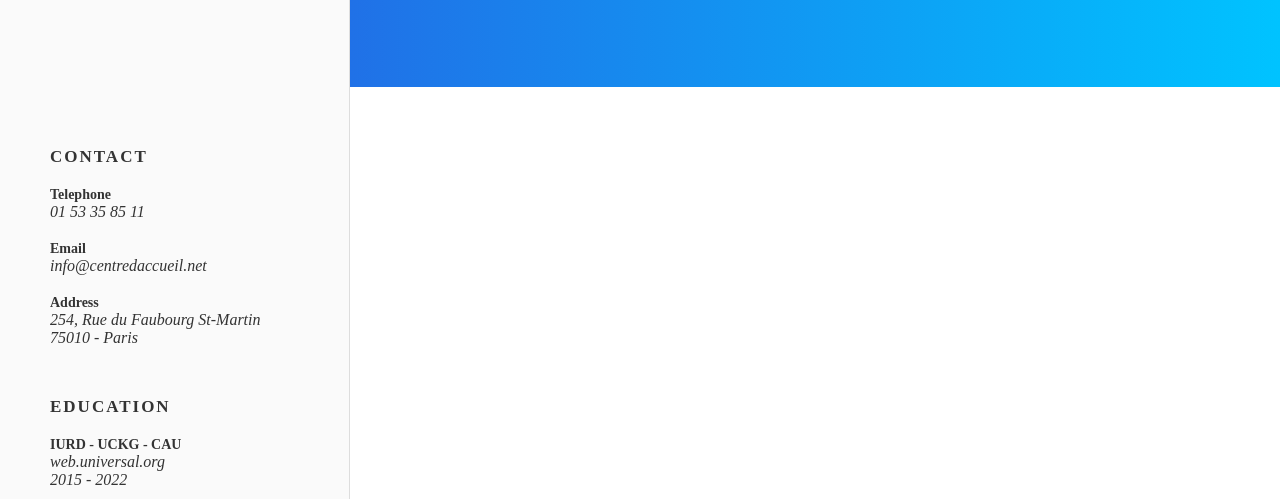
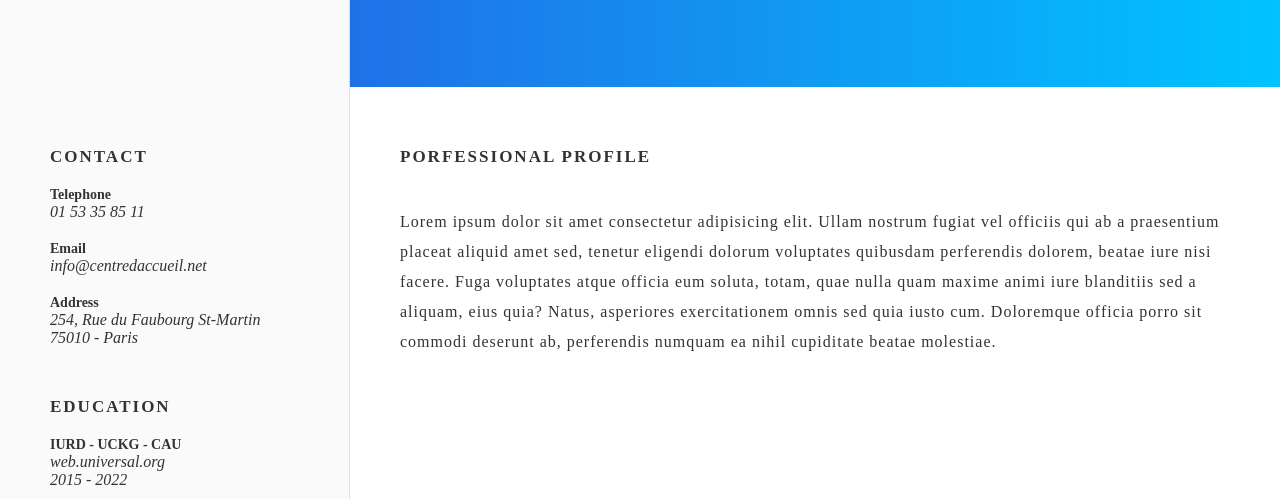
Before and after one commit to Esheric/cv, a website: page index.html in a window 1280 px wide. Shown: the part 301-800 px from the top of the page. Drawn offline with Linux system fonts and the light colour scheme; a web font is replaced by a local one.

Commit message:
add professional profile

```diff
--- a/index.html
+++ b/index.html
@@ -94,7 +94,19 @@
           </div>
         </div>
       </aside>
-      <main></main>
+      <main>
+        <h2 class="title-small">PORFESSIONAL PROFILE</h2>
+        <p>
+          Lorem ipsum dolor sit amet consectetur adipisicing elit. Ullam nostrum
+          fugiat vel officiis qui ab a praesentium placeat aliquid amet sed,
+          tenetur eligendi dolorum voluptates quibusdam perferendis dolorem,
+          beatae iure nisi facere. Fuga voluptates atque officia eum soluta,
+          totam, quae nulla quam maxime animi iure blanditiis sed a aliquam,
+          eius quia? Natus, asperiores exercitationem omnis sed quia iusto cum.
+          Doloremque officia porro sit commodi deserunt ab, perferendis numquam
+          ea nihil cupiditate beatae molestiae.
+        </p>
+      </main>
     </div>
   </body>
 </html>
--- a/scss/style.scss
+++ b/scss/style.scss
@@ -109,4 +109,12 @@ aside {
 
 main {
   grid-area: main;
+  padding: 5rem;
+  h2 {
+    margin-bottom: 4rem;
+  }
+  p {
+    letter-spacing: 0.1rem;
+    line-height: 3rem;
+  }
 }
```
Also changed, not shown: css/style.css, 1 other file.
